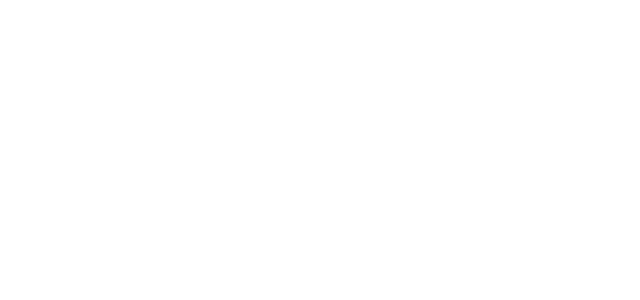
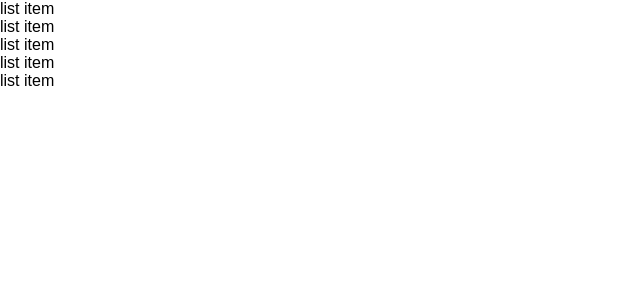
Before and after one commit to savus/testing-vite-react, a React (Vite) app: page / in a window 1280 px wide. Shown: the top 300 px of the page, without its empty margins (0-640 px from the left). Built offline with nearby package versions, Linux system fonts and the light colour scheme.

Commit message:
Rebuild header components
rebuilt full-body container and header elements, with a navbar and a few placeholder li elements

```diff
--- a/src/App.tsx
+++ b/src/App.tsx
@@ -1,5 +1,16 @@
+import { FullBodyElement } from "./Components/FullBodyElement.js";
+import { Header } from "./Components/Header.js";
+import "./css/index.css";
+import "./js/index.js";
+
 function App() {
-  return <></>;
+  return (
+    <>
+      <FullBodyElement>
+        <Header />
+      </FullBodyElement>
+    </>
+  );
 }
 
 export default App;
--- /dev/null
+++ b/src/Components/FullBodyElement.tsx
@@ -0,0 +1,5 @@
+import type { ReactNode } from "react";
+
+export const FullBodyElement = ({ children }: { children: ReactNode }) => {
+  return <div className="full-body">{children}</div>;
+};
--- /dev/null
+++ b/src/Components/Header.tsx
@@ -0,0 +1,15 @@
+export const Header = () => {
+  return (
+    <header className="main-header">
+      <nav className="navbar">
+        <ul className="navbar-nav ul-defaults-none">
+          <li>list item</li>
+          <li>list item</li>
+          <li>list item</li>
+          <li>list item</li>
+          <li>list item</li>
+        </ul>
+      </nav>
+    </header>
+  );
+};
--- /dev/null
+++ b/src/css/index.css
@@ -0,0 +1,22 @@
+body {
+  font-size: 1rem;
+  font-family: Arial, Helvetica, sans-serif;
+  padding: 0;
+  margin: 0;
+}
+
+a {
+  text-decoration: none;
+  background: transparent;
+}
+
+.ul-defaults-none {
+  list-style: none;
+  padding: 0;
+  margin: 0;
+}
+
+.container {
+  max-width: 1200px;
+  margin: 0 auto;
+}
```
Also changed, not shown: src/js/index.js (added).
